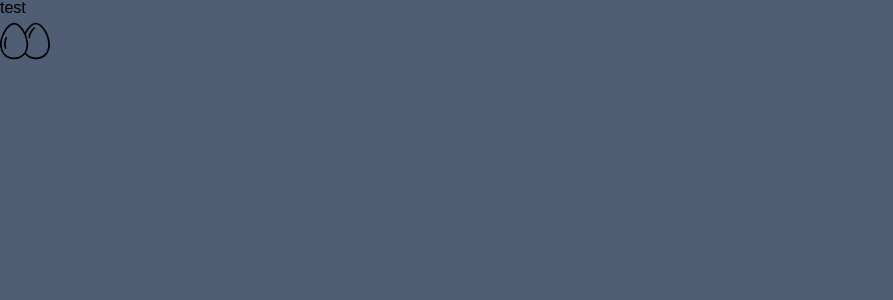
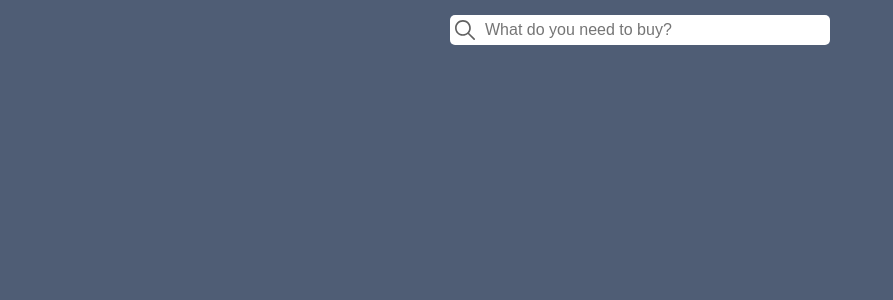
Before and after one commit to colomfernando/grocery-list, a React (Create React App) app: page / in a window 1280 px wide. Shown: the top 300 px of the page, without its empty margins (0-893 px from the left). Built offline with nearby package versions, Linux system fonts and the light colour scheme.

Commit message:
add input and styles for input and wrapper. Add icon ti input component

```diff
--- a/src/App.tsx
+++ b/src/App.tsx
@@ -1,15 +1,15 @@
 import React from 'react';
 import GlobalStyles from 'theme/GlobalStyles';
-import Icon from 'components/Icon';
+import Header from 'components/Header';
+import InputSearch from 'components/InputSearch';
 
 const App: React.FC = () => {
   return (
     <>
       <GlobalStyles />
-      <div className="App">
-        <p>test</p>
-        <Icon iconName="eggs" />
-      </div>
+      <Header>
+        <InputSearch onChange={() => console.log('change')} />
+      </Header>
     </>
   );
 };
--- /dev/null
+++ b/src/components/Header/index.tsx
@@ -0,0 +1,8 @@
+import React from 'react';
+import Styles from './styles';
+
+const Header: React.FC = ({ children }) => {
+  return <Styles.Header>{children}</Styles.Header>;
+};
+
+export default Header;
--- /dev/null
+++ b/src/components/Header/styles.ts
@@ -0,0 +1,11 @@
+import styled from 'styled-components';
+
+const Header = styled.header`
+  display: flex;
+  justify-content: center;
+  align-items: center;
+  padding: 15px 0;
+`;
+
+Header.displayName = 'Header';
+export default { Header };
--- a/src/components/Icon/svgs.ts
+++ b/src/components/Icon/svgs.ts
@@ -17,6 +17,14 @@ const svgs: ISvgs = {
       'M60 193.203c-4-1.6-8.8.8-10.4 4.8-.8 2.4-23.2 60.8-4.8 101.6 1.6 2.4 4 4 7.2 4 .8 0 2.4 0 3.2-.8 4-1.6 5.6-6.4 4-10.4-16-34.4 4.8-88 5.6-88.8 1.6-4-.8-8.8-4.8-10.4zM319.2 106.003c-3.2-4-8-4-11.2-.8-1.6 1.6-46.4 46.4-45.6 91.2 0 4 4 8 8 8 4.8 0 8-4 8-8-.8-37.6 40-79.2 40.8-79.2 3.2-3.2 3.2-8 0-11.2z',
     ],
   },
+  search: {
+    viewBox: '0 0 512.005 512.005',
+    w: 50,
+    h: 50,
+    paths: [
+      'M505.749 475.587l-145.6-145.6c28.203-34.837 45.184-79.104 45.184-127.317C405.333 90.926 314.41.003 202.666.003S0 90.925 0 202.669s90.923 202.667 202.667 202.667c48.213 0 92.48-16.981 127.317-45.184l145.6 145.6c4.16 4.16 9.621 6.251 15.083 6.251s10.923-2.091 15.083-6.251c8.341-8.341 8.341-21.824-.001-30.165zM202.667 362.669c-88.235 0-160-71.765-160-160s71.765-160 160-160 160 71.765 160 160-71.766 160-160 160z',
+    ],
+  },
 };
 
 export default svgs;
--- /dev/null
+++ b/src/components/InputSearch/index.tsx
@@ -0,0 +1,36 @@
+import React, { InputHTMLAttributes, useState } from 'react';
+import Styles from './styles';
+import palette from 'theme/palette';
+
+interface IInputSearchProps extends InputHTMLAttributes<HTMLInputElement> {
+  onChange: () => void;
+}
+
+const InputSearch: React.FC<IInputSearchProps> = ({ onChange }) => {
+  const [isOpen, setIsOpen] = useState(false);
+
+  return (
+    <Styles.Wrapper>
+      <Styles.IconSearch
+        iconName="search"
+        width={20}
+        height={20}
+        color={palette.grey[700]}
+      />
+      <Styles.Input
+        onChange={onChange}
+        onFocus={() => setIsOpen(true)}
+        onBlur={() => setIsOpen(false)}
+        placeholder="What do you need to buy?"
+      />
+      {isOpen && (
+        <Styles.WrapperOptions>
+          <p>test</p>
+          <p>adfadfs</p>
+        </Styles.WrapperOptions>
+      )}
+    </Styles.Wrapper>
+  );
+};
+
+export default InputSearch;
--- /dev/null
+++ b/src/components/InputSearch/styles.ts
@@ -0,0 +1,34 @@
+import styled from 'styled-components';
+import IconComponent from 'components/Icon';
+import palette from 'theme/palette';
+
+const Wrapper = styled.div`
+  display: flex;
+  align-items: center;
+  background-color: ${palette.common.white};
+  padding: 5px;
+  border-radius: 5px;
+  margin: 0 10px;
+  width: 100%;
+  max-width: 380px;
+  flex-wrap: wrap;
+`;
+
+const IconSearch = styled(IconComponent)``;
+
+const Input = styled.input`
+  flex-basis: 80%;
+  border: none;
+  padding: 0 10px;
+  width: 100%;
+  outline: none;
+  color: ${palette.grey[700]};
+`;
+
+const WrapperOptions = styled.div`
+  flex-basis: 100%;
+  padding: 10px 0 5px;
+`;
+
+Wrapper.displayName = 'InputSearch';
+export default { Wrapper, Input, IconSearch, WrapperOptions };
```
